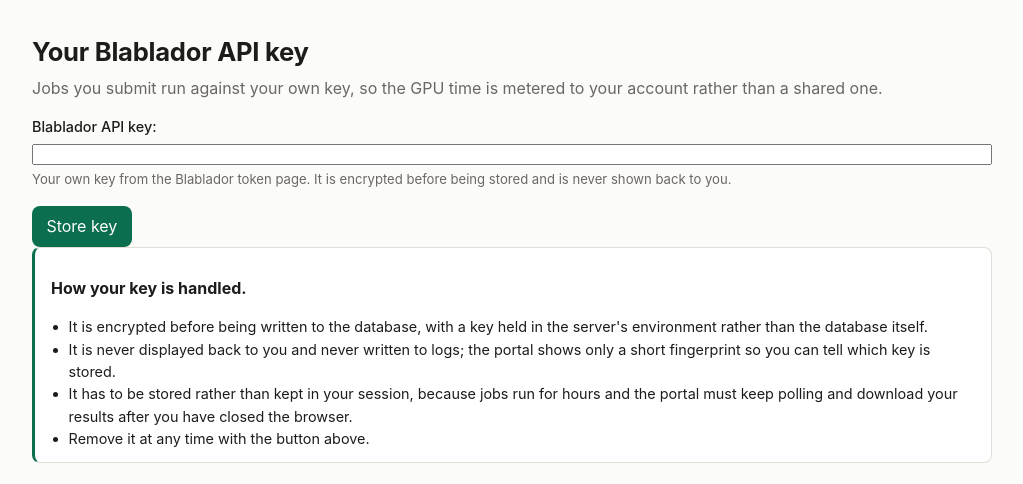
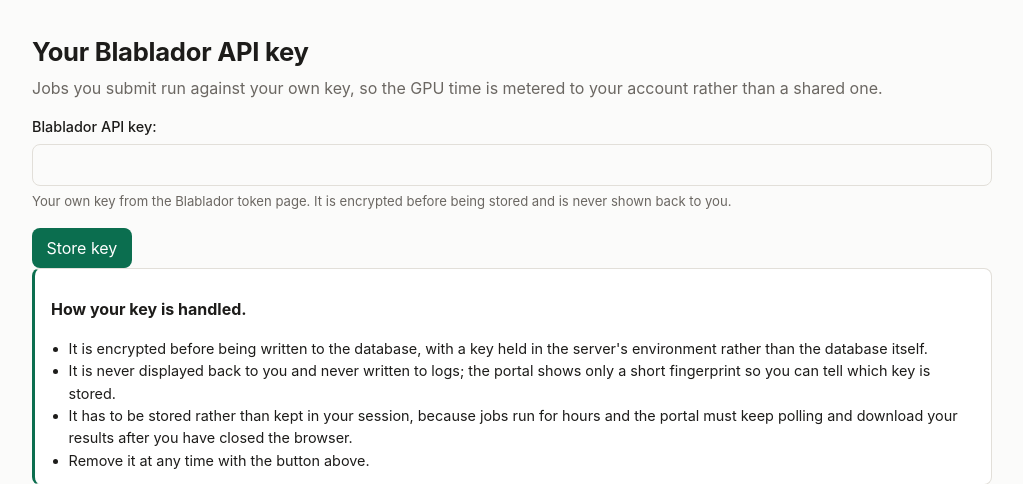
Before and after one commit to surak/bioportal, a Django app: page /account/key/ in a window 1280 px wide. Shown: the part 57-541 px from the top of the page, without its empty margins (128-1151 px from the left). Run offline with Django 5.2, Linux system fonts and the light colour scheme; the visitor is signed in with stand-in values (Sample User, id 1); data that the repository does not hold is empty; some libraries are stand-ins or nearby versions.

Commit message:
Style the password and email boxes like the rest of a form
The sign-in and sign-up forms reuse .jobform, which knew only text and number
boxes, so the two fields a visitor actually types into were the two that looked
like the browser's defaults.

```diff
--- a/static/app.css
+++ b/static/app.css
@@ -90,7 +90,11 @@ button.danger { background:var(--danger); }
 .jobform p:has(> input[type=checkbox]) label { font-weight:400; }
 /* A box for a number does not need the width of a sequence. */
 .jobform input[type=number] { max-width:9rem; }
-.jobform input[type=text], .jobform input[type=number], .jobform textarea, .jobform select {
+/* Password and email boxes are the same box: the sign-in and sign-up forms
+   are jobform-shaped, and an unstyled box next to a styled one reads as an
+   error before anything is typed into it. */
+.jobform input[type=text], .jobform input[type=number], .jobform input[type=email],
+.jobform input[type=password], .jobform textarea, .jobform select {
   padding:.5rem; border:1px solid var(--line); border-radius:8px; background:var(--bg);
   color:var(--fg); font:inherit; width:100%; }
 .jobform textarea { font-family:ui-monospace,SFMono-Regular,Menlo,monospace; font-size:.85rem; }
```
